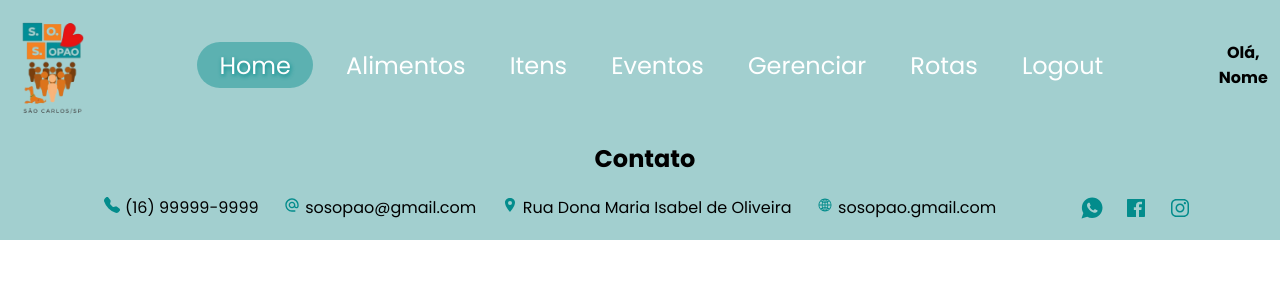
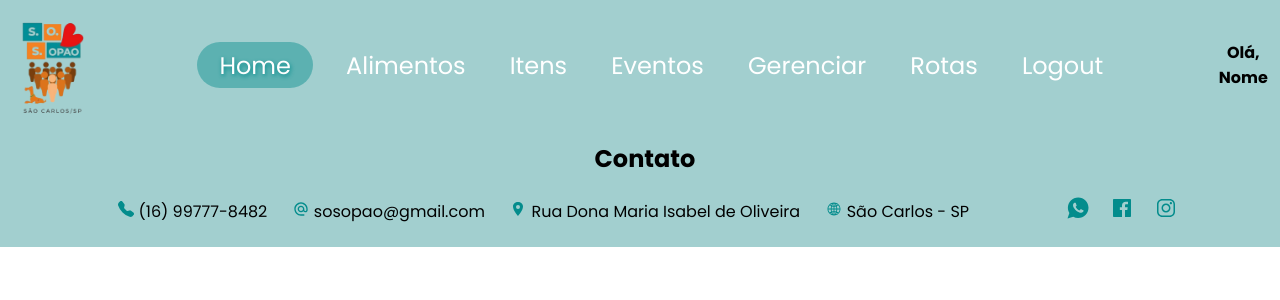
Before and after one commit to LuisHDantas/Projeto-SOSopao, a React (Create React App) app in the folder sosopao-app/: page / in a window 1280 px wide. Shown: the top 300 px of the page. Built offline with nearby package versions, Linux system fonts and the light colour scheme.

Commit message:
fix: footer

```diff
--- a/sosopao-app/src/components/Footer/index.jsx
+++ b/sosopao-app/src/components/Footer/index.jsx
@@ -47,7 +47,7 @@ export function Footer(){
                                 <IoIosGlobe />
                             </div>
                         </IconContext.Provider>
-                        <p>{contatos.SITE}</p>
+                        <p>{contatos.CIDADE}</p>
                     </div>
                 </div>
 
@@ -55,9 +55,9 @@ export function Footer(){
                 <div className='redes-sociais'>
                     <IconContext.Provider value={{ color: "#038C8C", size: "1.5em", className: "global-class-name" }}>
                         <div className='icones-redes-sociais'>
-                            <IoLogoWhatsapp />
-                            <IoLogoFacebook />
-                            <IoLogoInstagram />
+                            <a href="https://wa.me/5514998043455" target="_blank" rel="noreferrer"><IoLogoWhatsapp /></a>
+                            <a href="https://www.facebook.com/sosopaofraterno/" target="_blank" rel="noreferrer"><IoLogoFacebook /></a>
+                            <a href="https://www.instagram.com/s.o.sopao/" target="_blank" rel="noreferrer"><IoLogoInstagram /></a>
                         </div>
                     </IconContext.Provider>
                 </div>
--- a/sosopao-app/src/constants.js
+++ b/sosopao-app/src/constants.js
@@ -1,6 +1,6 @@
 export const contatos = {
-    TELEFONE: '(16) 99999-9999',
+    TELEFONE: '(16) 99777-8482',
     EMAIL: 'sosopao@gmail.com',
-    SITE: 'sosopao.gmail.com',
+    CIDADE: 'São Carlos - SP',
     ENDERECO: 'Rua Dona Maria Isabel de Oliveira',
 };
```
